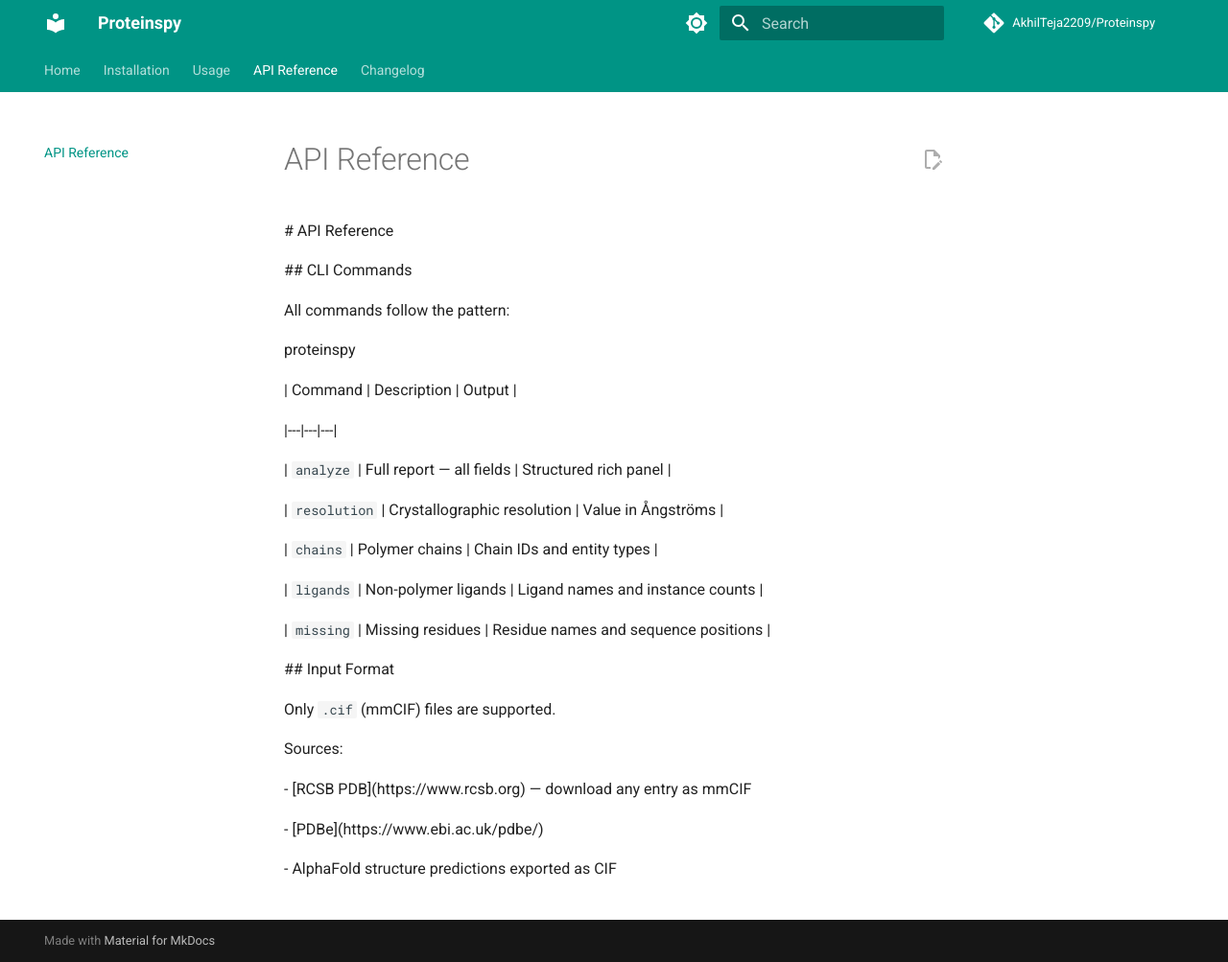
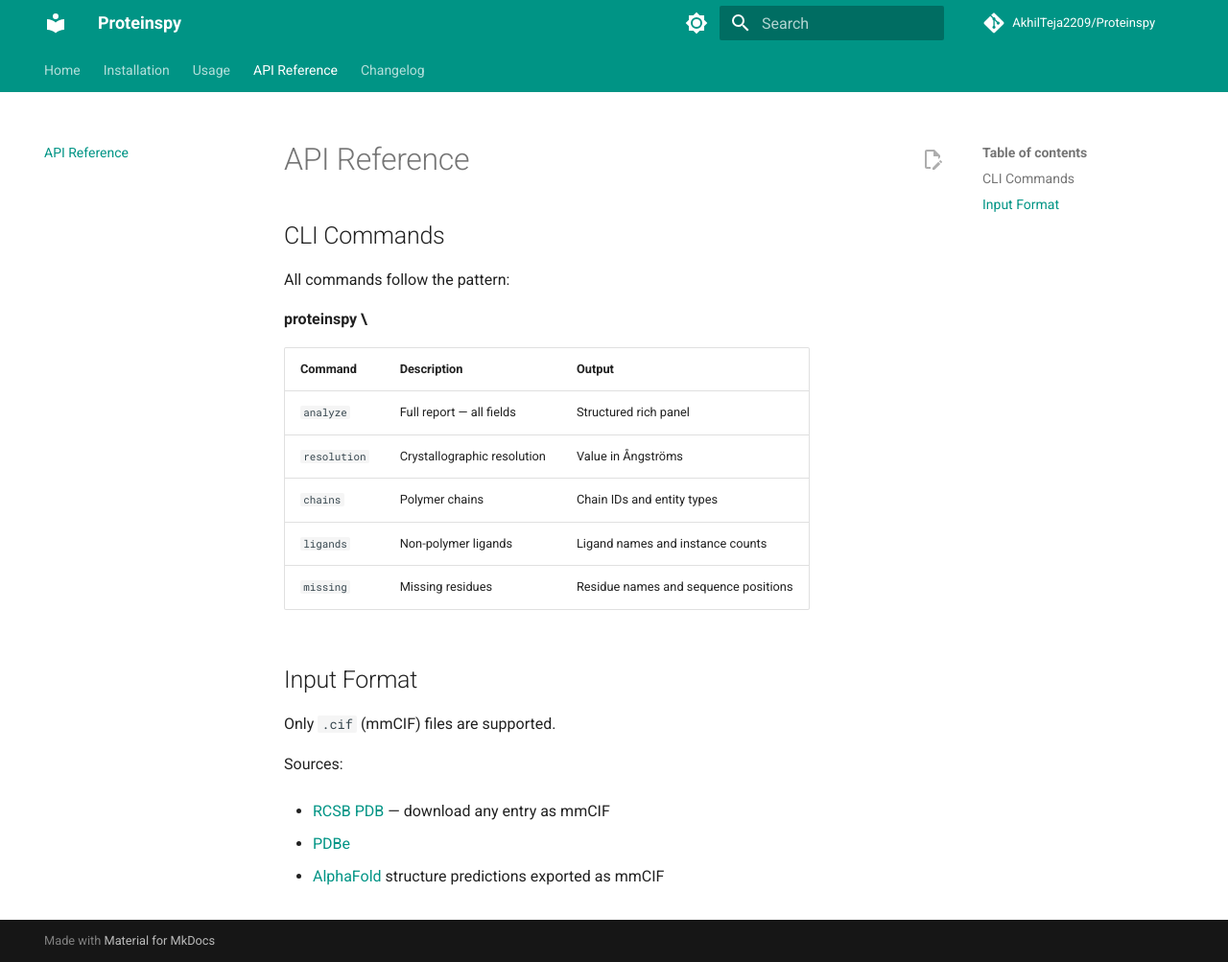
Before and after one commit to AkhilTeja2209/Proteinspy, an MkDocs documentation site: the page built from docs/api.md, in a window 1280 px wide and 1003 px high. Shown: the whole window at 96% size. Built offline with MkDocs 1.6.1 and Material for MkDocs 9.7.7, drawn with Linux system fonts in a browser that asks for light colours; comment, search, counter and statistics services are not loaded.

Commit message:
Refactor API documentation for clarity
Removed unnecessary lines and improved formatting in the API documentation.

```diff
--- a/docs/api.md
+++ b/docs/api.md
@@ -1,36 +1,23 @@
-\# API Reference
+# API Reference
 
-
-
-\## CLI Commands
-
-
+## CLI Commands
 
 All commands follow the pattern:
 
-
-
-proteinspy <command> <file.cif>
-
+**proteinspy \<command> <file.cif>**
 
 
 | Command | Description | Output |
-
 |---|---|---|
-
 | `analyze` | Full report — all fields | Structured rich panel |
-
 | `resolution` | Crystallographic resolution | Value in Ångströms |
-
 | `chains` | Polymer chains | Chain IDs and entity types |
-
 | `ligands` | Non-polymer ligands | Ligand names and instance counts |
-
 | `missing` | Missing residues | Residue names and sequence positions |
 
 
 
-\## Input Format
+## Input Format
 
 
 
@@ -40,8 +27,8 @@ Only `.cif` (mmCIF) files are supported.
 
 Sources:
 
-\- \[RCSB PDB](https://www.rcsb.org) — download any entry as mmCIF
+- [RCSB PDB](https://www.rcsb.org) — download any entry as mmCIF
 
-\- \[PDBe](https://www.ebi.ac.uk/pdbe/)
+- [PDBe](https://www.ebi.ac.uk/pdbe/)
 
-\- AlphaFold structure predictions exported as CIF
+- [AlphaFold](https://alphafold.ebi.ac.uk/) structure predictions exported as mmCIF
```
